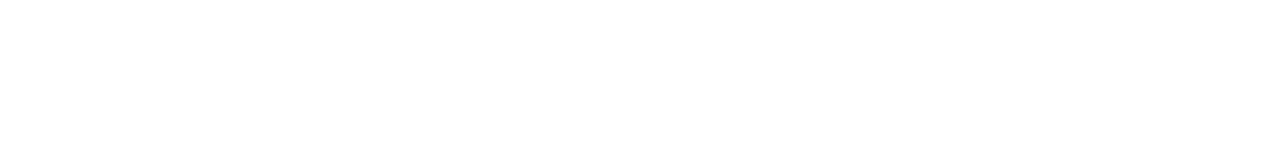
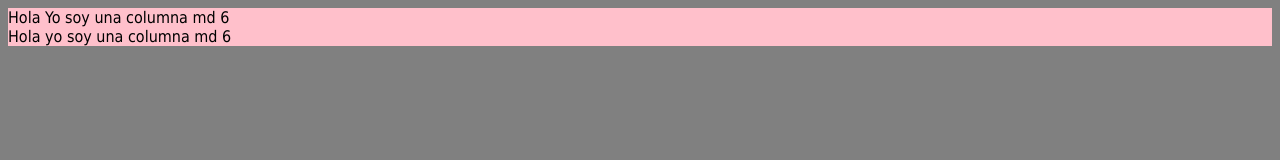
Before and after one commit to AlejandraEscobar3G/EjemploVago, a plain HTML site: page index.html in a window 1280 px wide. Drawn offline with Linux system fonts and the light colour scheme.

Commit message:
ejemplo vago shan puse css

```diff
--- a/index.html
+++ b/index.html
@@ -3,6 +3,7 @@
 <head>
 	<meta charset="UTF-8">
 	<title>Ejemplo Vago</title>
+	<link rel="stylesheet" type="text/css" href="style.css">
 </head>
 <body>
 	<header> <!-- Oliva -->
@@ -13,6 +14,17 @@
 	</section>
 	<section> <!-- Shan -->
 		<!-- Haz lo que se te pegue la gana -->
+		<div class="container">
+			<div class="row">
+				<div class="bg-pink">
+					Hola Yo soy una columna md 6
+				</div>
+				<div class="bg-pink">
+					Hola yo soy una columna md 6
+				</div>
+			</div>
+
+		</div>
 	</section>
 	<section> <!-- Irene -->
 		<!-- Haz lo que se te pegue la gana -->
--- /dev/null
+++ b/style.css
@@ -0,0 +1,9 @@
+*{
+	font-family: Tahoma, sans serif;
+}
+body{
+	background-color: gray;
+}
+.bg-pink{
+	background-color: pink;
+}
```
